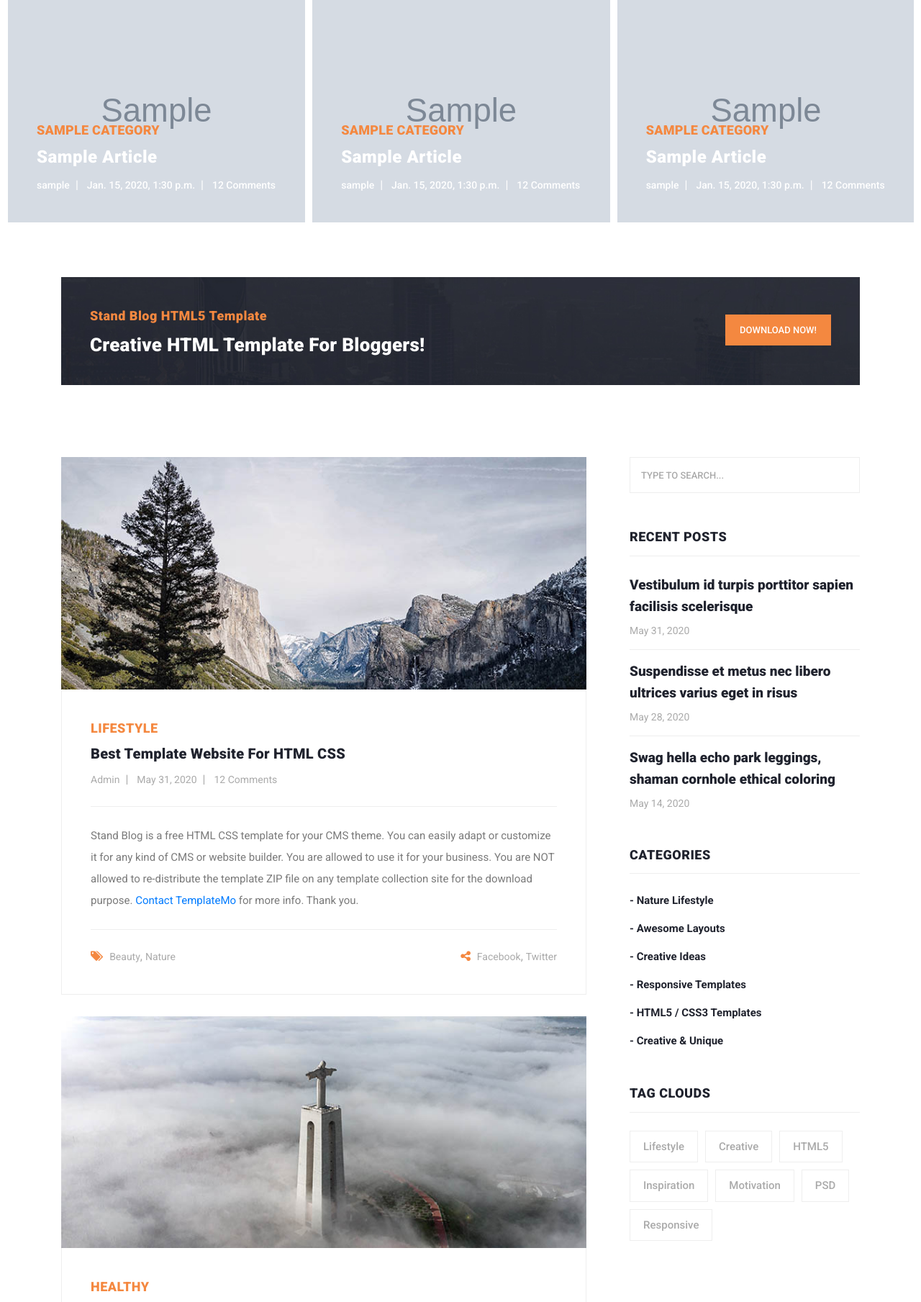
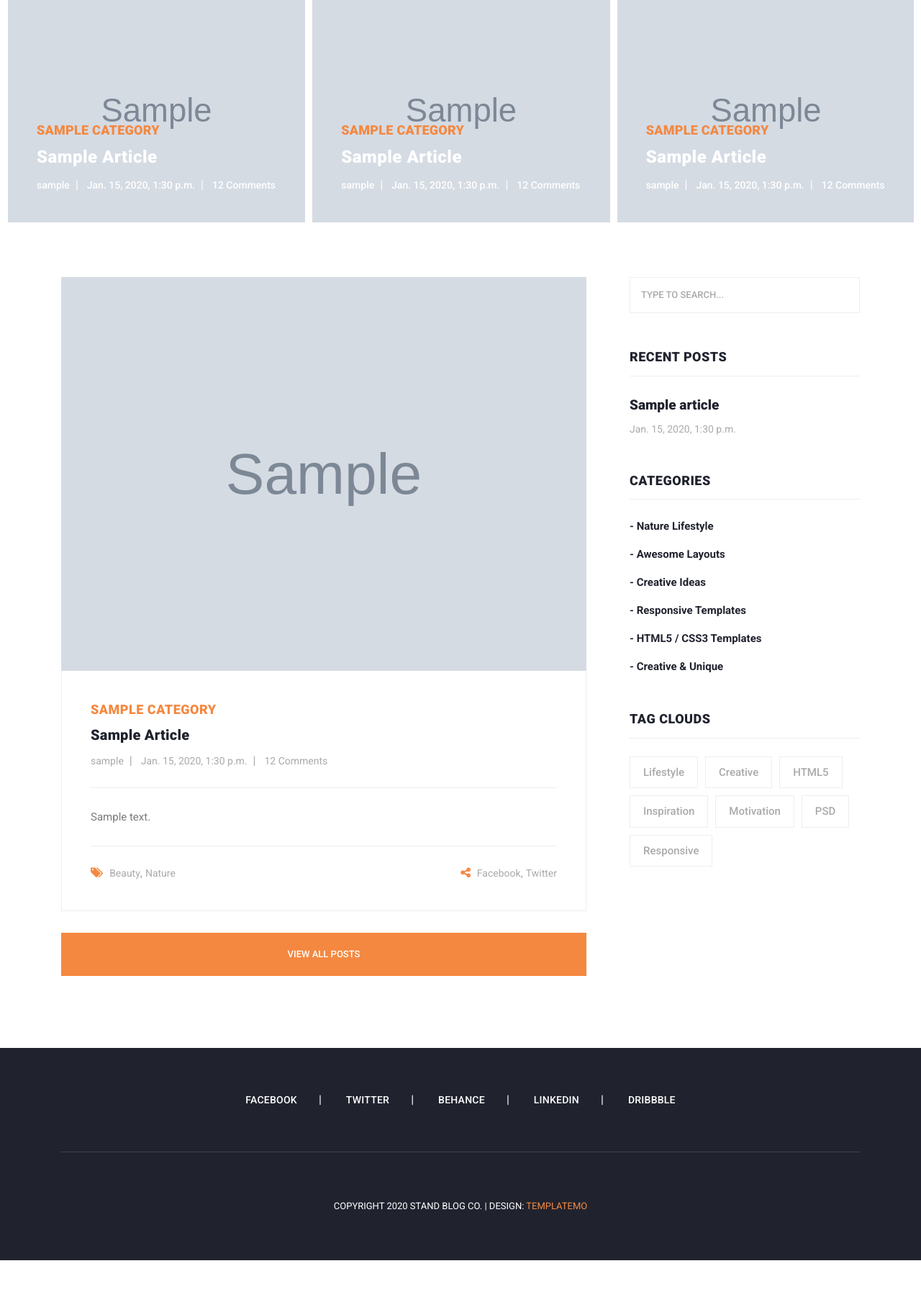
Before and after one commit to HosseinShoshtary/Standblog, a Django app: page / in a window 1280 px wide. Shown: the part 111-1920 px from the top of the page at 72% size. After the commit the page ends 1862 px from the top, so only its background shows below. Run offline with Django 5.2, Linux system fonts and the light colour scheme; tables that the repository leaves empty hold one stand-in row (values such as "Sample post"); grey boxes marked "Sample" are stand-in pictures; some libraries are stand-ins or nearby versions.

Commit message:
article detail

```diff
--- a/blog/models.py
+++ b/blog/models.py
@@ -1,6 +1,8 @@
 from django.db import models
 from django.contrib.auth.models import User
 from django.utils import timezone
+from django.urls import reverse
+from django.utils.text import slugify
 
 
 class Category(models.Model):
@@ -20,7 +22,18 @@ class Article(models.Model):
     created = models.DateTimeField(auto_now_add=True)
     updated = models.DateTimeField(auto_now=True)
     status = models.BooleanField(default=False)
-    slug = models.SlugField(null=True, blank=True, default=title)
+    slug = models.SlugField(null=True, blank=True, unique=True)
+
+
+    class Meta:
+        ordering = ("-created",)
+
+    def save(self, *args, **kwargs):
+        self.slug = slugify(self.title)
+        super(Article, self).save()
+
+    def get_absolute_url(self):
+        return reverse("blog:detail", kwargs={"slug": self.slug})
 
     def __str__(self):
         return f"{self.title} - {self.body[:30]}"
--- a/blog/urls.py
+++ b/blog/urls.py
@@ -1,5 +1,8 @@
 from django.urls import path
+from . import views
+
+app_name = "blog"
 
 urlpatterns = [
-
+    path("detail/<slug:slug>", views.post_detaile, name="detail")
 ]
--- a/home/templates/home/index.html
+++ b/home/templates/home/index.html
@@ -23,7 +23,7 @@
                 <div class="meta-category">
                   <span>{{ article.category.all.first }}</span>
                 </div>
-                <a href="post-details.html"><h4>{{ article.title }}</h4></a>
+                <a href="{{ article.get_absolute_url }}"><h4>{{ article.title }}</h4></a>
                 <ul class="post-info">
                   <li><a href="#">{{ article.auther.username }}</a></li>
                   <li><a href="#">{{ article.created }}</a></li>
@@ -39,27 +39,27 @@
     </div>
     <!-- Banner Ends Here -->
 
-    <section class="call-to-action">
-      <div class="container">
-        <div class="row">
-          <div class="col-lg-12">
-            <div class="main-content">
-              <div class="row">
-                <div class="col-lg-8">
-                  <span>Stand Blog HTML5 Template</span>
-                  <h4>Creative HTML Template For Bloggers!</h4>
-                </div>
-                <div class="col-lg-4">
-                  <div class="main-button">
-                    <a rel="nofollow" href="https://templatemo.com/tm-551-stand-blog" target="_parent">Download Now!</a>
-                  </div>
-                </div>
-              </div>
-            </div>
-          </div>
-        </div>
-      </div>
-    </section>
+{#    <section class="call-to-action">#}
+{#      <div class="container">#}
+{#        <div class="row">#}
+{#          <div class="col-lg-12">#}
+{#            <div class="main-content">#}
+{#              <div class="row">#}
+{#                <div class="col-lg-8">#}
+{#                  <span>Stand Blog HTML5 Template</span>#}
+{#                  <h4>Creative HTML Template For Bloggers!</h4>#}
+{#                </div>#}
+{#                <div class="col-lg-4">#}
+{#                  <div class="main-button">#}
+{#                    <a rel="nofollow" href="https://templatemo.com/tm-551-stand-blog" target="_parent">Download Now!</a>#}
+{#                  </div>#}
+{#                </div>#}
+{#              </div>#}
+{#            </div>#}
+{#          </div>#}
+{#        </div>#}
+{#      </div>#}
+{#    </section>#}
 
 
     <section class="blog-posts">
@@ -68,20 +68,28 @@
           <div class="col-lg-8">
             <div class="all-blog-posts">
               <div class="row">
+
+                {% for article in recent_articles %}
                 <div class="col-lg-12">
                   <div class="blog-post">
+                    {% if article.image %}
                     <div class="blog-thumb">
-                      <img src="{% static "images/blog-post-01.jpg" %}" alt="">
+                      <img src="{{ article.image.url }}" alt="{{ article.title }}">
                     </div>
+                    {% else %}
+                    <div class="blog-thumb">
+                      <img src="{% static "images/banner-item-01.jpg" %}" alt="">
+                    </div>
+                    {% endif %}
                     <div class="down-content">
-                      <span>Lifestyle</span>
-                      <a href="post-details.html"><h4>Best Template Website for HTML CSS</h4></a>
+                      <span>{{ article.category.all.first }}</span>
+                      <a href=""><h4>{{ article.title }}</h4></a>
                       <ul class="post-info">
-                        <li><a href="#">Admin</a></li>
-                        <li><a href="#">May 31, 2020</a></li>
+                        <li><a href="#">{{ article.auther.username }}</a></li>
+                        <li><a href="#">{{ article.created }}</a></li>
                         <li><a href="#">12 Comments</a></li>
                       </ul>
-                      <p>Stand Blog is a free HTML CSS template for your CMS theme. You can easily adapt or customize it for any kind of CMS or website builder. You are allowed to use it for your business. You are NOT allowed to re-distribute the template ZIP file on any template collection site for the download purpose. <a rel="nofollow" href="https://templatemo.com/contact" target="_parent">Contact TemplateMo</a> for more info. Thank you.</p>
+                      <p>{{ article.body | truncatewords:20 }}</p>
                       <div class="post-options">
                         <div class="row">
                           <div class="col-6">
@@ -103,76 +111,8 @@
                     </div>
                   </div>
                 </div>
-                <div class="col-lg-12">
-                  <div class="blog-post">
-                    <div class="blog-thumb">
-                      <img src="{% static "images/blog-post-02.jpg" %}" alt="">
-                    </div>
-                    <div class="down-content">
-                      <span>Healthy</span>
-                      <a href="post-details.html"><h4>Etiam id diam vitae lorem dictum</h4></a>
-                      <ul class="post-info">
-                        <li><a href="#">Admin</a></li>
-                        <li><a href="#">May 24, 2020</a></li>
-                        <li><a href="#">36 Comments</a></li>
-                      </ul>
-                      <p>You can support us by contributing a little via PayPal. Please contact <a rel="nofollow" href="https://templatemo.com/contact" target="_parent">TemplateMo</a> via Live Chat or Email. If you have any question or feedback about this template, feel free to talk to us. Also, you may check other CSS templates such as <a rel="nofollow" href="https://templatemo.com/tag/multi-page" target="_parent">multi-page</a>, <a rel="nofollow" href="https://templatemo.com/tag/resume" target="_parent">resume</a>, <a rel="nofollow" href="https://templatemo.com/tag/video" target="_parent">video</a>, etc.</p>
-                      <div class="post-options">
-                        <div class="row">
-                          <div class="col-6">
-                            <ul class="post-tags">
-                              <li><i class="fa fa-tags"></i></li>
-                              <li><a href="#">Best Templates</a>,</li>
-                              <li><a href="#">TemplateMo</a></li>
-                            </ul>
-                          </div>
-                          <div class="col-6">
-                            <ul class="post-share">
-                              <li><i class="fa fa-share-alt"></i></li>
-                              <li><a href="#">Facebook</a>,</li>
-                              <li><a href="#">Twitter</a></li>
-                            </ul>
-                          </div>
-                        </div>
-                      </div>
-                    </div>
-                  </div>
-                </div>
-                <div class="col-lg-12">
-                  <div class="blog-post">
-                    <div class="blog-thumb">
-                      <img src="{% static "images/blog-post-03.jpg" %}" alt="">
-                    </div>
-                    <div class="down-content">
-                      <span>Fashion</span>
-                      <a href="post-details.html"><h4>Donec tincidunt leo nec magna</h4></a>
-                      <ul class="post-info">
-                        <li><a href="#">Admin</a></li>
-                        <li><a href="#">May 14, 2020</a></li>
-                        <li><a href="#">48 Comments</a></li>
-                      </ul>
-                      <p>Nullam at quam ut lacus aliquam tempor vel sed ipsum. Donec pellentesque tincidunt imperdiet. Mauris sit amet justo vulputate, cursus massa congue, vestibulum odio. Aenean elit nunc, gravida in erat sit amet, feugiat viverra leo. Phasellus interdum, diam commodo egestas rhoncus, turpis nisi consectetur nibh, in vehicula eros orci vel neque.</p>
-                      <div class="post-options">
-                        <div class="row">
-                          <div class="col-6">
-                            <ul class="post-tags">
-                              <li><i class="fa fa-tags"></i></li>
-                              <li><a href="#">HTML CSS</a>,</li>
-                              <li><a href="#">Photoshop</a></li>
-                            </ul>
-                          </div>
-                          <div class="col-6">
-                            <ul class="post-share">
-                              <li><i class="fa fa-share-alt"></i></li>
-                              <li><a href="#">Facebook</a>,</li>
-                              <li><a href="#">Twitter</a></li>
-                            </ul>
-                          </div>
-                        </div>
-                      </div>
-                    </div>
-                  </div>
-                </div>
+                {% endfor %}
+
                 <div class="col-lg-12">
                   <div class="main-button">
                     <a href="blog.html">View All Posts</a>
@@ -198,18 +138,12 @@
                     </div>
                     <div class="content">
                       <ul>
-                        <li><a href="post-details.html">
-                          <h5>Vestibulum id turpis porttitor sapien facilisis scelerisque</h5>
-                          <span>May 31, 2020</span>
+                        {% for article in recent_articles %}
+                        <li><a href="{{ article.get_absolute_url }}">
+                          <h5>{{ article.title }}</h5>
+                          <span>{{ article.created }}</span>
                         </a></li>
-                        <li><a href="post-details.html">
-                          <h5>Suspendisse et metus nec libero ultrices varius eget in risus</h5>
-                          <span>May 28, 2020</span>
-                        </a></li>
-                        <li><a href="post-details.html">
-                          <h5>Swag hella echo park leggings, shaman cornhole ethical coloring</h5>
-                          <span>May 14, 2020</span>
-                        </a></li>
+                        {% endfor %}
                       </ul>
                     </div>
                   </div>
--- a/home/views.py
+++ b/home/views.py
@@ -4,4 +4,5 @@ from blog.models import Article
 
 def home(request):
     articles = Article.objects.filter(status=True)
-    return render(request, template_name="home/index.html", context={"articles": articles})
+    recent_articles = Article.objects.all()[:3]
+    return render(request, template_name="home/index.html", context={"articles": articles, "recent_articles": recent_articles})
--- a/standblog/urls.py
+++ b/standblog/urls.py
@@ -7,4 +7,5 @@ urlpatterns = [
     path('admin/', admin.site.urls),
     path("", include("home.urls")),
     path("", include("account.urls")),
+    path("article/", include("blog.urls")),
 ]+static(settings.MEDIA_URL, document_root=settings.MEDIA_ROOT)
```
Also changed, not shown: blog/templates/blog/article_details.html (renamed from blog/templates/blog/post_details.html, +39 -34 lines), blog/views.py (+6 -2 lines), blog/migrations/0009_alter_article_slug.py (added).
